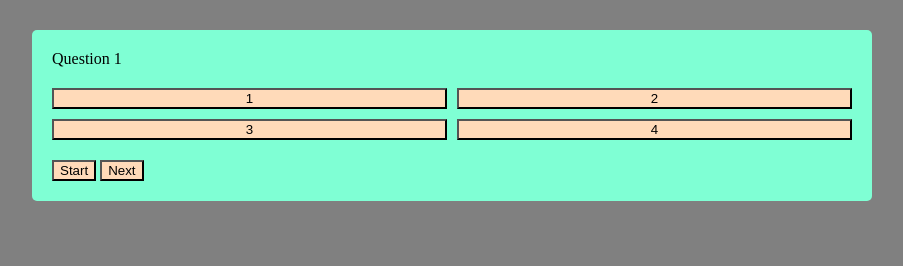
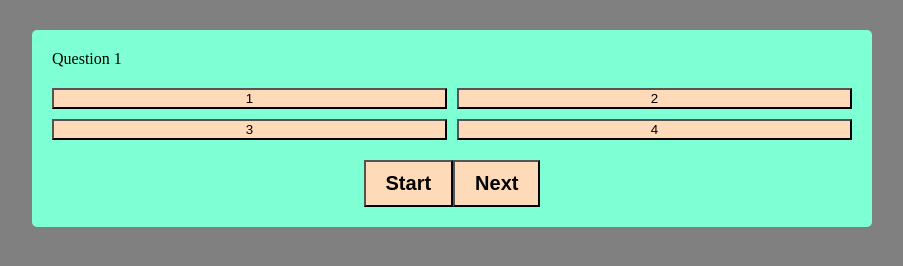
Before and after one commit to rwilliamsIII/Javascript-Quiz, a plain HTML site: page index.html in a window 1280 px wide. Shown: the whole page, without its empty margins (188-1091 px from the left). Drawn offline with Linux system fonts and the light colour scheme.

Commit message:
added css to start and next button

```diff
--- a/styles.css
+++ b/styles.css
@@ -32,3 +32,15 @@ body{
 .btn:hover{
     border-color: black;
 }
+
+.controls{
+    display: flex;
+    justify-content: center;
+    align-items: center;
+}
+
+.start-btn, .next-btn{
+    font-size: 1.25rem;
+    font-weight: bold;
+    padding: 10px 20px;
+}
```
Also changed, not shown: index.html (+2 -0 lines).
